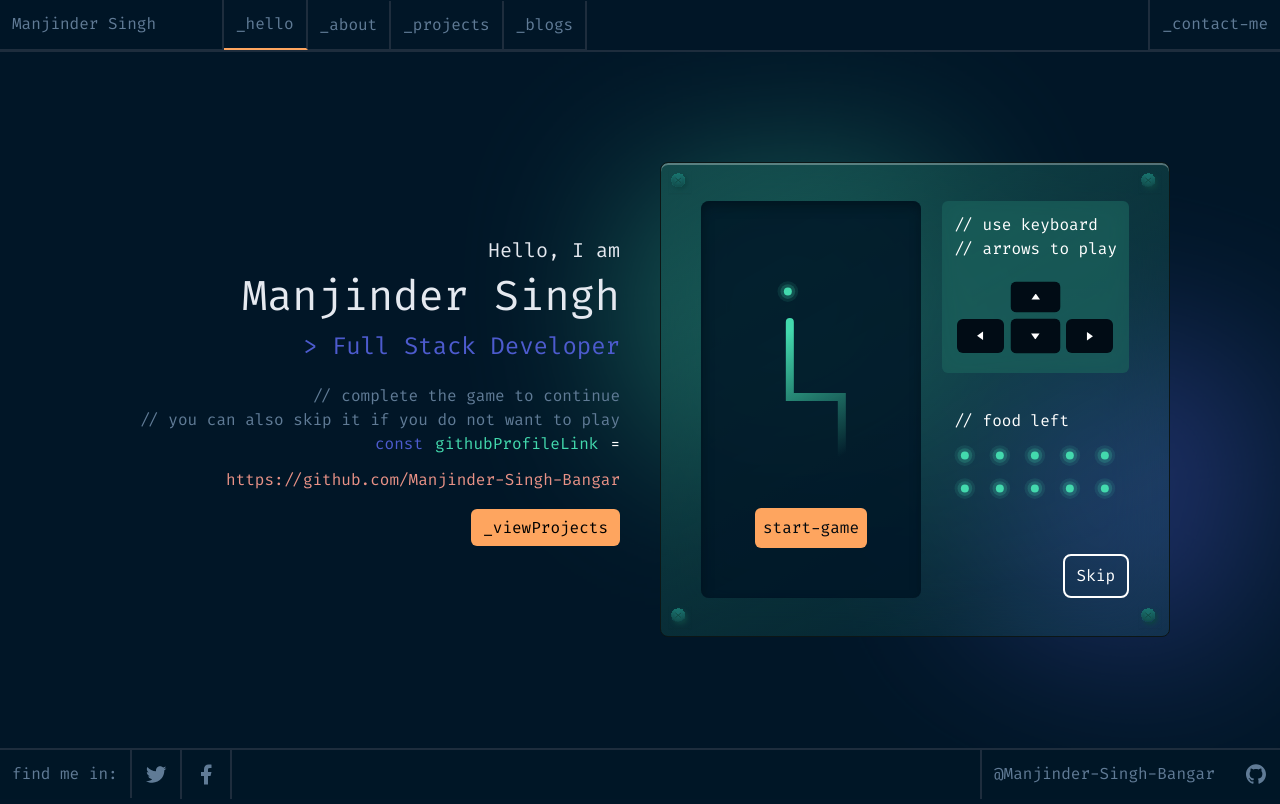
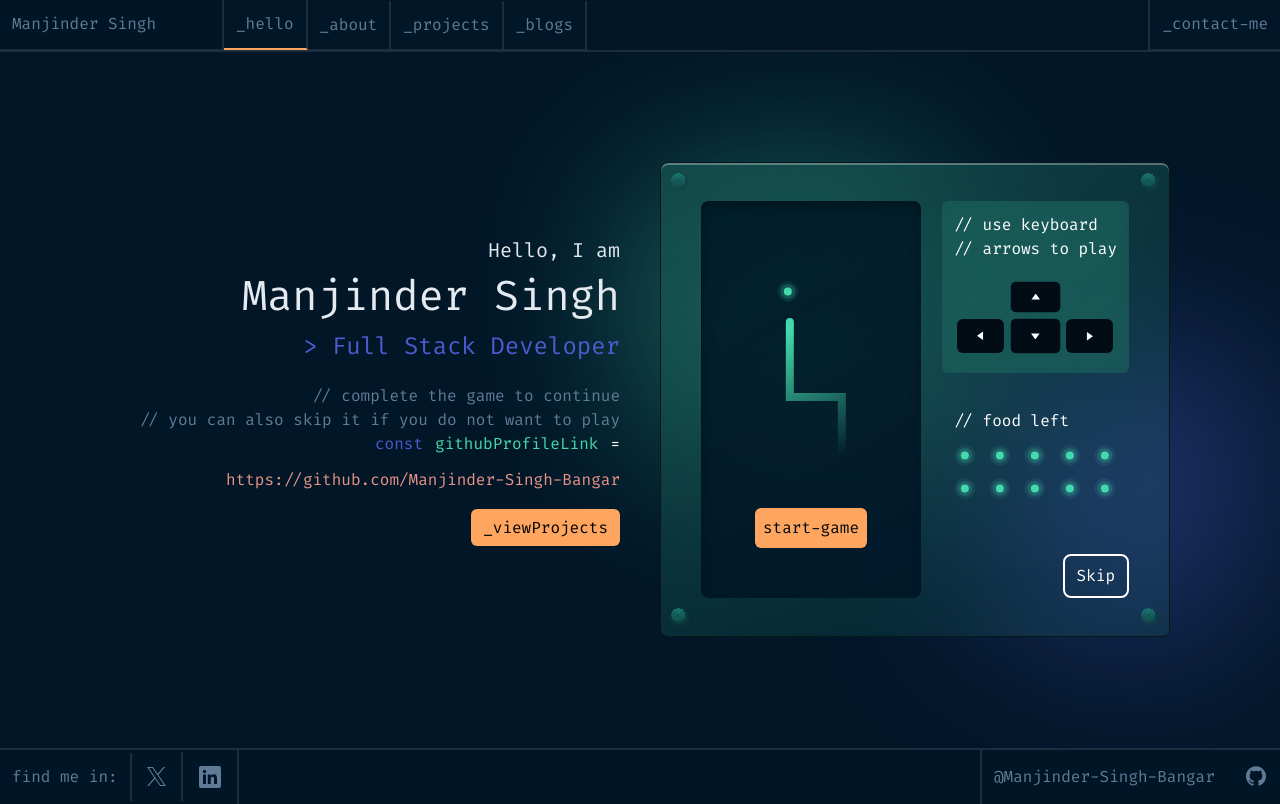
Before and after one commit to Manjinder-Singh-Bangar/Portfolio, a React (Vite) app in the folder Frontend/: page / in a window 1280 px wide. Built offline with nearby package versions, Linux system fonts and the light colour scheme.

Commit message:
logo of twitter changed to X, github and linkedIn link added

```diff
--- a/Frontend/index.html
+++ b/Frontend/index.html
@@ -1,13 +1,21 @@
 <!DOCTYPE html>
 <html lang="en">
+
 <head>
   <meta charset="UTF-8">
   <meta name="viewport" content="width=device-width, initial-scale=1.0">
-  <meta name="description" content="Personal portfolio of Manjinder Singh, a web developer specializing in Node.js, React.js, and full-stack development.">
+  <meta name="description"
+    content="Personal portfolio of Manjinder Singh, a web developer specializing in Node.js, React.js, and full-stack development.">
+  <link rel="preconnect" href="https://fonts.googleapis.com">
+  <link rel="preconnect" href="https://fonts.gstatic.com" crossorigin="anonymous">
+  <link href="https://fonts.googleapis.com/css2?family=Fira+Code:wght@300..700&display=swap" rel="stylesheet">
+
   <title>Manjinder Singh - Web Developer Portfolio</title>
 </head>
+
 <body>
   <div id="root"></div>
   <script type="module" src="/src/main.jsx"></script>
 </body>
+
 </html>
--- a/Frontend/public/assets/Icons/getIcon.js
+++ b/Frontend/public/assets/Icons/getIcon.js
@@ -13,9 +13,13 @@ import CssSvgSrc from "./css-icon.svg"
 import TailwindCssSvgSrc from "./tailwind-icon.svg"
 import FullCalenderSvgSrc from "./fullCalendarJs-icon.png"
 import TipTapSvgSrc from "./tiptap-icon.svg"
+import LinkedInSvgSrc from "./LinkedInIcon.svg"
+import XSvgSrc from "./X-icon.svg"
 
 
 export {
+    XSvgSrc,
+    LinkedInSvgSrc,
     DockerSvgSrc,
     JavaSvgSrc,
     ReduxSvgSrc,
--- a/Frontend/src/Components/CurrentBlog.jsx
+++ b/Frontend/src/Components/CurrentBlog.jsx
@@ -26,7 +26,6 @@ const CurrentBlog = ({
   const [blogContent, setBlogContent] = useState()
 
   useEffect(() => {
-    console.log(blogLoaded)
       if(blogContentRef.current.childNodes){
         blogContentRef.current.childNodes.forEach((item) => {
           if(item instanceof HTMLElement){
--- a/Frontend/src/Components/Footer.jsx
+++ b/Frontend/src/Components/Footer.jsx
@@ -6,6 +6,7 @@ import githubSvgSrc from "../../public/assets/Icons/github.svg"
 import {ScrollTrigger} from "gsap/all";
 import gsap from 'gsap'
 import { useGSAP } from '@gsap/react'
+import { LinkedInSvgSrc, XSvgSrc } from '../../public/assets/Icons/getIcon'
 
 gsap.registerPlugin(useGSAP, ScrollTrigger)
 
@@ -33,10 +34,10 @@ const Footer = () => {
     <footer ref={footerRef} className='text-[#607B96] bg-[rgba(1,22,39,0.84)] justify-between flex p-0 border-t-2 border-t-[#1E2D3D]'>
         <div className='flex items-center'>
             <p className='lg:p-3 xs:p-[23px] w-fit border-r-2 border-r-[#1E2D3D]'>find me in:</p>
-            <Link to={"https://x.com/manjinderxjs"} className='w-fit xs:p-[23px] lg:p-3 border-r-2 border-r-[#1E2D3D]'><img className=' ' src={twitterSvgSrc} alt="twitter" /></Link>
-            <Link to={"https://www.facebook.com/manu.ngh.3"} className='w-fit xs:p-[23px] lg:p-3 border-r-2 border-r-[#1E2D3D]'><img className=' ' src={facebookSvgSrc} alt="Facebook" /></Link>
+            <a target='_blank' href="https://x.com/manjinderxjs" className='w-fit xs:p-[23px] lg:p-3 border-r-2 border-r-[#1E2D3D]'><img className=' ' src={XSvgSrc} alt="twitter" /></a>
+            <a target='_blank' href="https://www.linkedin.com/in/manjinder-singh-29836a259/" className='w-fit xs:p-[23px] lg:p-3 border-r-2 border-r-[#1E2D3D]'><img className=' ' src={LinkedInSvgSrc} alt="LinkedIn" /></a>
         </div>
-        <Link className='lg:w-[300px] xs:w-fit flex gap-1 lg:items-center p-3 border-l-2 border-l-[#1E2D3D]'><span className='xs:hidden lg:inline-block lg:w-full'>@Manjinder-Singh-Bangar</span><img className=' ' src={githubSvgSrc} alt="twitter" /></Link>
+        <a href="https://github.com/Manjinder-Singh-Bangar" target='_blank' className='lg:w-[300px] xs:w-fit flex gap-1 lg:items-center p-3 border-l-2 border-l-[#1E2D3D]'><span className='xs:hidden lg:inline-block lg:w-full'>@Manjinder-Singh-Bangar</span><img className=' ' src={githubSvgSrc} alt="twitter" /></a>
     </footer>
   )
 }
--- a/Frontend/src/Components/Hero.jsx
+++ b/Frontend/src/Components/Hero.jsx
@@ -187,7 +187,7 @@ const customStyle = {
               <span className='text-[#4D5BCE] text'>const</span>
               <span className='text-[#43D9AD] text'>githubProfileLink</span>
               <span className='text-white text'>=</span>
-              <Link to={"https://github.com/Manjinder-Singh-Bangar"} className='text-[#E99287] text'>https://github.com/Manjinder-Singh-Bangar</Link>
+              <a  href="https://github.com/Manjinder-Singh-Bangar" target='_blank' className='text-[#E99287] text'>https://github.com/Manjinder-Singh-Bangar</a>
             </p>
             <div className='py-6'>
               <Link id='projectsLink' className='bg-[#FEA55F] opacity-0 scale-0 rotate-180 cursor-pointer text-black px-3 py-2 rounded-md hover:bg-transparent hover:text-[#FEA55F] transition-all hover:border-[#FEA55F] hover:border-[1px]' to={"projects"}>_viewProjects</Link>
--- a/Frontend/src/pages/About.jsx
+++ b/Frontend/src/pages/About.jsx
@@ -20,7 +20,6 @@ import { useSelector } from "react-redux";
 
 const ProtectedRoute = () => {
     const auth = useSelector( (state) => state.auth )
-    console.log("auth from protected route ", auth)
     const location = useLocation();
 
     return (
@@ -133,7 +132,7 @@ export default ProtectedRoute;`
                 <div className={`w-full ${isContactOpened ? "pb-6 h-fit gap-3 relative  border-b-[1px]" : "h-fit xs:absolute lg:relative gap-0 border-b-0 p-0"} transition-all flex-col h-fit flex border-[#1E2D3D]`}>
                     <button onClick={() => setIsContactOpened((prev) => !prev)} className={`flex transition-all bg-[#011627]  gap-3 z-10 text-[18px] ${isContactOpened ? "text-white" : ""} w-full px-6 py-3 border-b-[1px] border-[#1E2D3D]`}><img className={`${isContactOpened ? "rotate-0" : "rotate-[-90deg]"}`} src={arrowFilledSvgSrc} alt="" />contacts</button>
                     <div className={`flex transition-all gap-3 text-[16px] relative ${isContactOpened ? "top-[0]  opacity-1 h-fit" : "p-0 opacity-0 z-[-1] top-[-100px] h-0"} flex-col`}>
-                        <button className='flex text-[14px] gap-3 px-6'><img className='w-[18px] my-auto h-[18px]' src={mailIconSvgSrc} alt="" /> manjinder@manjindersingh.ca</button>
+                        <button className='flex text-[14px] gap-3 px-6'><img className='w-[18px] my-auto h-[18px]' src={mailIconSvgSrc} alt="" /> hello@manjindersingh.ca</button>
                         <button className='flex text-[14px] gap-3 px-6'><img className='w-[18px] my-auto h-[18px]' src={telephoneIconSvgSrc} alt="" /> +1 437 661 5014</button>
                     </div>
                 </div>
```
Also changed, not shown: Frontend/public/assets/Icons/LinkedInIcon.svg (added), Frontend/public/assets/Icons/X-icon.svg (added).
